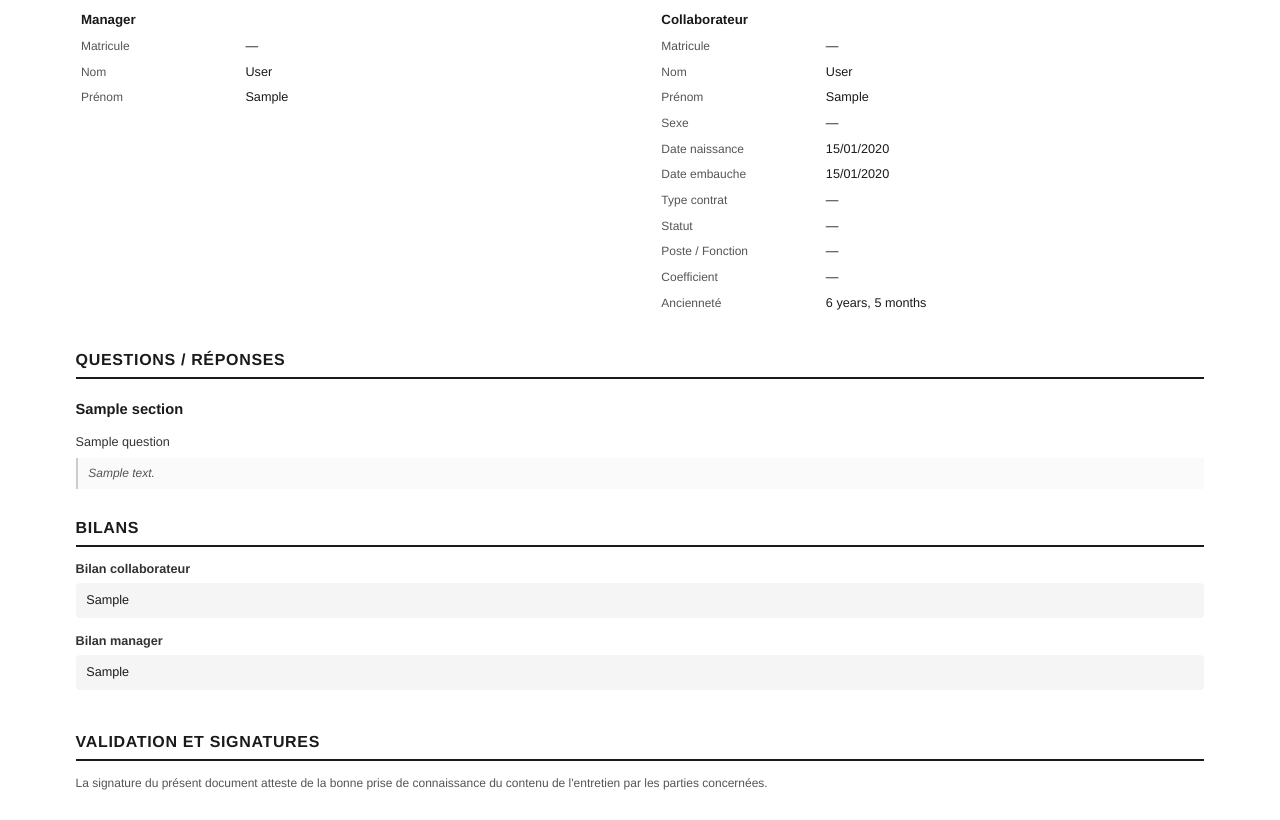
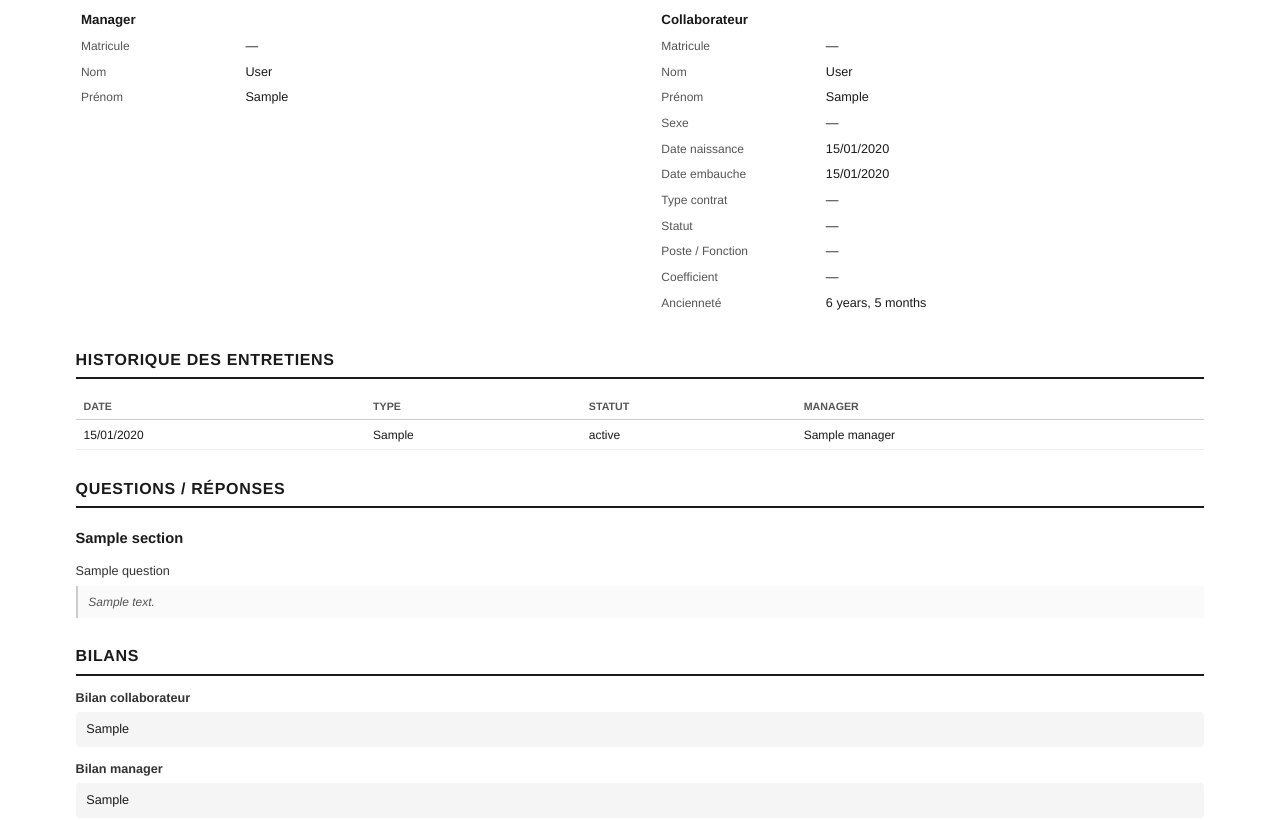
Before and after one commit to ISB-France/ISBoard, a Django app: template app/backend/apps/interviews/templates/interviews/print.html in a window 1280 px wide. Shown: the part 335-1155 px from the top of the page. Run offline with Django 5.2, Linux system fonts and the light colour scheme; the template is opened without the code that fills it: most values are stand-ins (such as "Sample title", 1, 10 or a date in 2020); data that the repository does not hold is empty.

Commit message:
feat: historique 6 derniers entretiens dans le document print/PDF

```diff
--- a/app/backend/apps/interviews/templates/interviews/print.html
+++ b/app/backend/apps/interviews/templates/interviews/print.html
@@ -101,6 +101,28 @@
   </div>
 </div>
 
+{% if history %}
+<div class="section">
+  <h2>Historique des entretiens</h2>
+  <table style="width:100%; border-collapse: collapse; font-size: 9pt;">
+    <tr style="border-bottom: 1pt solid #ccc;">
+      <th style="text-align:left; padding:4pt 6pt; color:#555; font-size:8pt; text-transform:uppercase;">Date</th>
+      <th style="text-align:left; padding:4pt 6pt; color:#555; font-size:8pt; text-transform:uppercase;">Type</th>
+      <th style="text-align:left; padding:4pt 6pt; color:#555; font-size:8pt; text-transform:uppercase;">Statut</th>
+      <th style="text-align:left; padding:4pt 6pt; color:#555; font-size:8pt; text-transform:uppercase;">Manager</th>
+    </tr>
+    {% for h in history %}
+    <tr style="border-bottom: 0.5pt solid #eee;">
+      <td style="padding:4pt 6pt;">{{ h.created_at|date:"d/m/Y" }}</td>
+      <td style="padding:4pt 6pt;">{{ h.get_type_display }}</td>
+      <td style="padding:4pt 6pt;">{{ h.get_status_display }}</td>
+      <td style="padding:4pt 6pt;">{{ h.manager.get_full_name|default:h.manager.email }}</td>
+    </tr>
+    {% endfor %}
+  </table>
+</div>
+{% endif %}
+
 <div class="section">
   <h2>Questions / Réponses</h2>
   {% for section in sections %}
--- a/app/backend/apps/interviews/views.py
+++ b/app/backend/apps/interviews/views.py
@@ -157,9 +157,11 @@ class InterviewViewSet(viewsets.ModelViewSet):
     def print(self, request, pk=None):
         interview = self.get_object()
         sections = interview.content.get("sections", [])
+        history = Interview.objects.filter(employee=interview.employee).exclude(pk=interview.pk).select_related("manager", "template").order_by("-created_at")[:6]
         return render(request, "interviews/print.html", {
             "interview": interview,
             "sections": sections,
+            "history": history,
         })
 
     @action(detail=True, methods=["get"])
@@ -167,9 +169,11 @@ class InterviewViewSet(viewsets.ModelViewSet):
         from weasyprint import HTML
         interview = self.get_object()
         sections = interview.content.get("sections", [])
+        history = Interview.objects.filter(employee=interview.employee).exclude(pk=interview.pk).select_related("manager", "template").order_by("-created_at")[:6]
         html = render_to_string("interviews/print.html", {
             "interview": interview,
             "sections": sections,
+            "history": history,
         })
         pdf = HTML(string=html).write_pdf()
         emp = interview.employee
```
